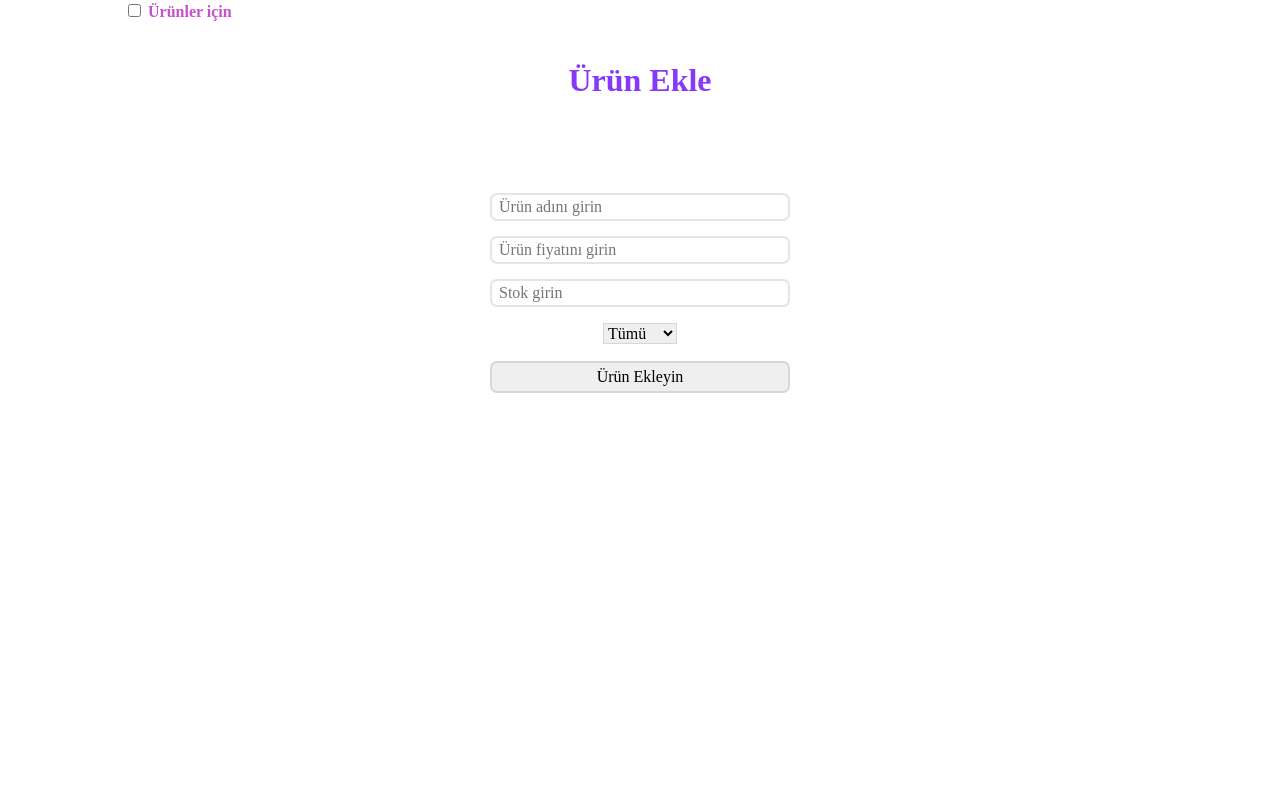
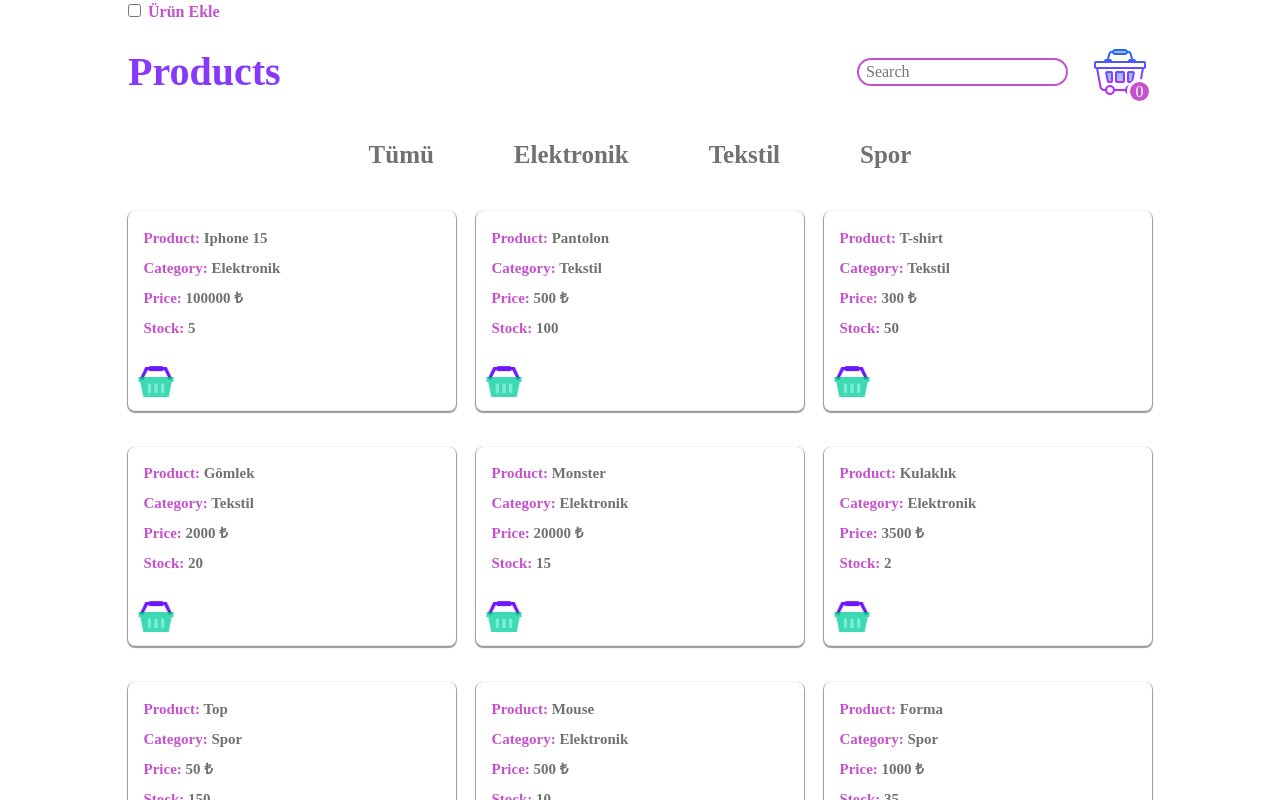
Before and after one commit to begumirci/reactProject, a React (Vite) app: page / in a window 1280 px wide. Shown: the top 800 px of the page. Built offline with nearby package versions, Linux system fonts and the light colour scheme.

Commit message:
Search getirildi

```diff
--- a/src/App.css
+++ b/src/App.css
@@ -48,6 +48,31 @@ li{
 .img-position{
   position: relative;
 }
+
+.search-basket{
+  display: flex;
+  align-items: center;
+  gap:20px;
+
+}
+
+
+.active {
+  display: none;
+}
+
+.search-input{
+  border-radius: 20px;
+  border-color:#C651CD;
+  border-style:solid;
+  padding-left: 7px;
+  color:#717171;
+}
+
+.search-basket:focus{
+  border-color:pink;
+}
+
 
 .header{
   display: flex;
--- a/src/App.jsx
+++ b/src/App.jsx
@@ -106,6 +106,7 @@ function ShoppingCart({ cart, setCart, price, setPrice, productList, setProductL
   function deleteCart(){
   setCart([]);
   setPrice(0);
+  adet = 0;
 }
 
   //Sepet içinde adet arttırma
@@ -187,16 +188,29 @@ function ShoppingCart({ cart, setCart, price, setPrice, productList, setProductL
 
 function ShowList({ cart, setCart, price, setPrice, productList, setProductList }){
 
+  let filteredProducts = [];
+
   //Kategoriye ayırma
   const [category, setCategory] = useState('');
+  const [search, setSearch] = useState('');
+
+
   const handleCategoryClick = (selectedCategory) => {
     setCategory(selectedCategory);
   };
 
-  const filteredProducts = category
-    ? productList.filter((product) => product.category === category)
-    : productList;
-
+  if(category){
+      if(category == 'Tümü'){
+      filteredProducts = productList;
+      }else{
+        filteredProducts = productList.filter((product) => product.category === category);
+      }
+    }else{
+    filteredProducts = productList;
+    }
+  if(search){
+    filteredProducts = productList.filter(product => product.title.toLocaleLowerCase('tr').includes(search.toLocaleLowerCase('tr')));
+  }
     //Sepete ürün ekleme
     const addToCart = (productId) => {
 
@@ -237,11 +251,16 @@ function ShowList({ cart, setCart, price, setPrice, productList, setProductList
       <div className='header'>
         <h1 className='title'>Products</h1>
         <div className='img-position'>
+          <div className='search-basket'>
+           <input className='search-input' type="text" placeholder='Search' value={search} onChange={(e) => {setSearch(e.target.value)}} />
           <a href="#sepet"><img src={Basketalllogo} className="all-logo" alt="basket-logo2" /></a>
+
           <span className='basketItem'>{adet}</span>
+          </div>
         </div>
       </div>
       <div id="category-list">
+        <a href='#' onClick={() => handleCategoryClick('Tümü')}>Tümü</a>
         <a href='#' onClick={() => handleCategoryClick('Elektronik')}>Elektronik</a>
         <a href='#' onClick={() => handleCategoryClick('Tekstil')}>Tekstil</a>
         <a href='#' onClick={() => handleCategoryClick('Spor')}>Spor</a>
@@ -255,11 +274,12 @@ function ShowList({ cart, setCart, price, setPrice, productList, setProductList
               <span className='product-title'><strong>Price: </strong>{product.price} ₺</span>
               <span className='product-title'><strong>Stock: </strong>{product.stock}</span>
             </div>
-            <img src={Basketlogo} className="logo" onClick={() => addToCart(product.id)} alt="basket-logo" />
+            <a href="#sepet"><img src={Basketlogo} className="logo" onClick={() => addToCart(product.id)} alt="basket-logo" /></a>
           </div>
         ))}
       </div>
     </div>
+
   );
 }
 
@@ -285,6 +305,7 @@ function addProduct(){
   setCategory('');
   setCost('');
   setStock('');
+  alert('Ürünü başarıyla eklediniz');
 }
 
 let lastProductId = 0;
@@ -301,6 +322,7 @@ function ProductId(){
  function handleChange(e){
      setCategory(e.target.value)
  }
+
 console.log(category);
   return (
    <div>
@@ -428,10 +450,6 @@ const [productList, setProductList] = useStickyState([{
       stock:3
     }])
 
-
-
-
-
 function editMod(e){
   setisEditmodOn(e.target.checked);
 }
@@ -439,19 +457,11 @@ function editMod(e){
   return (
   <>
     <div className='container'>
-
-    <label className='ürünicin'><input type="checkbox" onClick={editMod} />Ürünler için</label>
-    {isEditModOn ? (<><ShowList cart={cart} setCart={setCart} price={price} setPrice={setPrice} productList={productList} setProductList={setProductList}/>
-    <ShoppingCart cart={cart} setCart={setCart} price={price} setPrice={setPrice} productList={productList} setProductList={setProductList}/></>) :
-     <Fixed  productList={productList} setProductList={setProductList}/>
+    <label className='ürünicin'><input type="checkbox" onClick={editMod} />Ürün Ekle</label>
+    {isEditModOn ? (<Fixed  productList={productList} setProductList={setProductList}/>) : (<><ShowList cart={cart} setCart={setCart} price={price} setPrice={setPrice} productList={productList} setProductList={setProductList}/>
+    <ShoppingCart cart={cart} setCart={setCart} price={price} setPrice={setPrice} productList={productList} setProductList={setProductList}/></>)
      }
     </div>
-
-    {/* { if(editMod == false){
-      <ShowList cart={cart} setCart={setCart} price={price} setPrice={setPrice}/>
-
-      <ShoppingCart cart={cart} setCart={setCart} price={price} setPrice={setPrice}/>
-    }} */}
   </>
   )
 
```
